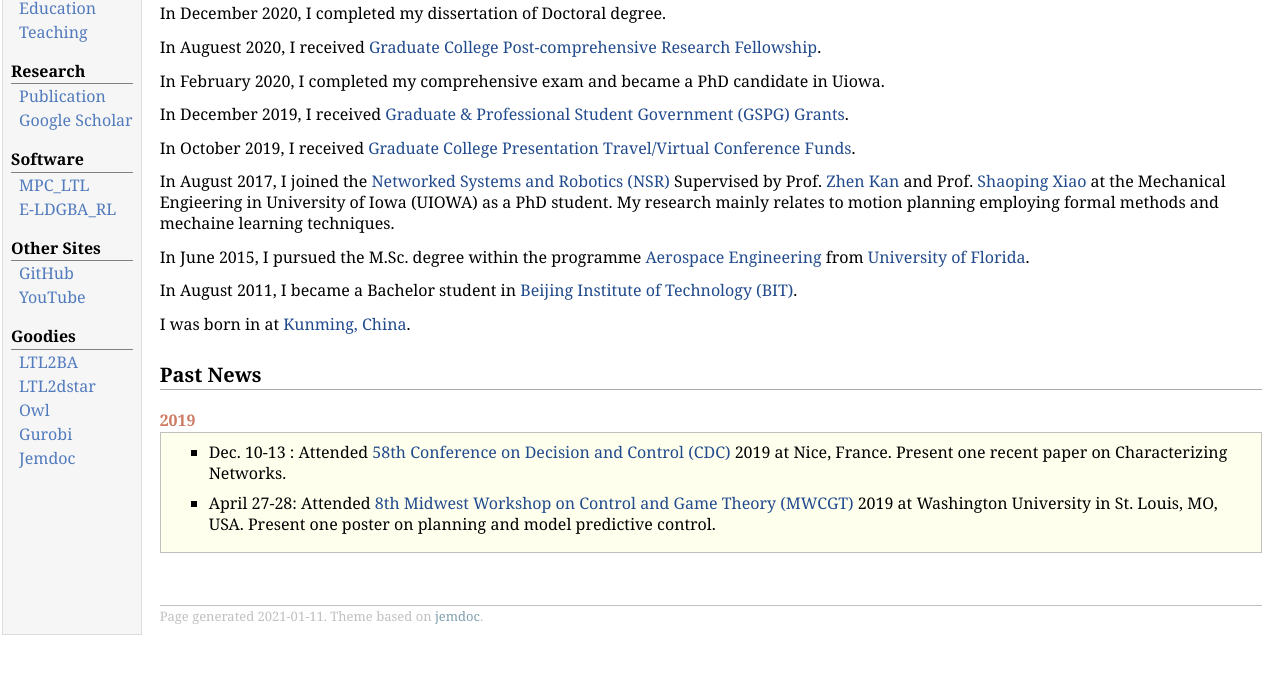
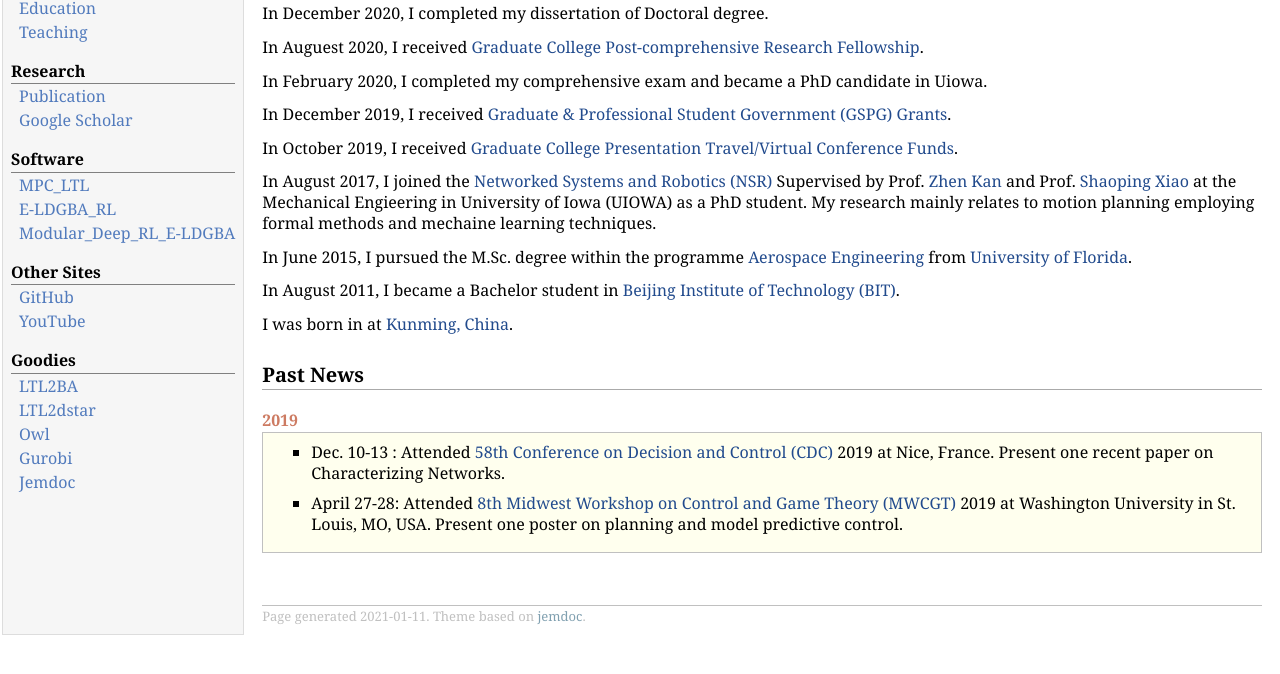
Before and after one commit to mingyucai/Personal_Sites, a plain HTML site: page bio.html in a window 1280 px wide. Shown: the part 104-778 px from the top of the page. Drawn offline with Linux system fonts and the light colour scheme.

Commit message:
Update bio.html

```diff
--- a/bio.html
+++ b/bio.html
@@ -22,6 +22,7 @@
 <div class="menu-category">Software</div>
 <div class="menu-item"><a href="Model_Predictive_Conrol-LTL.html">MPC_LTL</a></div>
 <div class="menu-item"><a href="E-LDGBA_RL.html">E-LDGBA_RL</a></div>
+<div class="menu-item"><a href="E-LDGBA_RL.html">Modular_Deep_RL_E-LDGBA</a></div>
 <div class="menu-category">Other Sites</div>
 <div class="menu-item"><a href="https://github.com/mingyucai">GitHub</a></div>
 <div class="menu-item"><a href="https://www.youtube.com/channel/UCHuBq2GgnycqmQyz_wh_mtw">YouTube</a></div>
```
